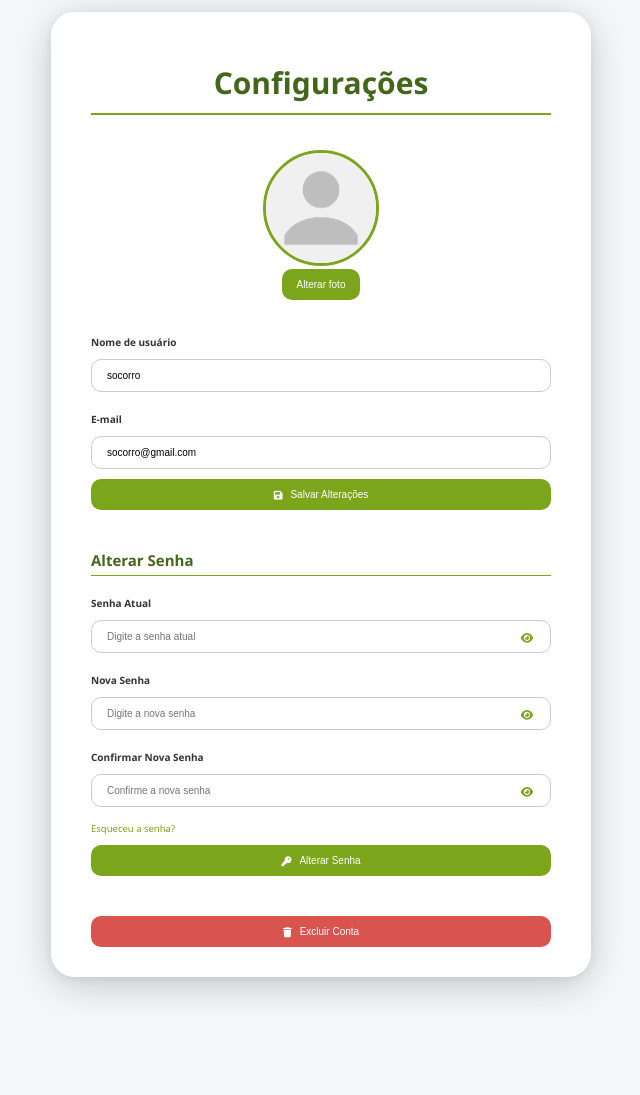
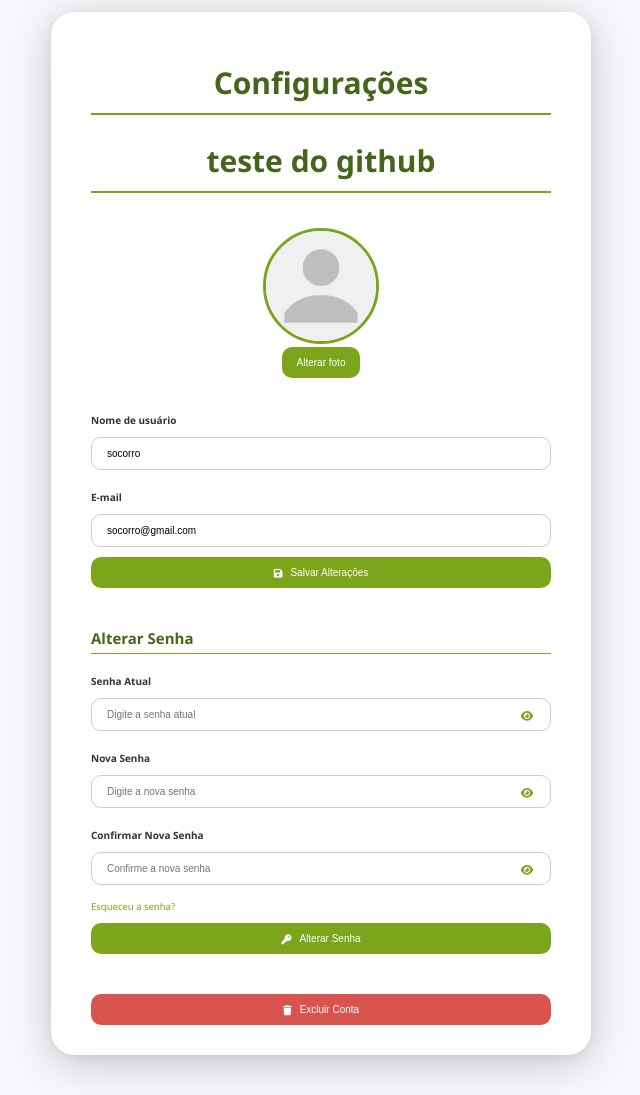
Before and after one commit to Layraleal/para-outro-computador, a Django app: page /conta/ in a window 1280 px wide. Shown: the part 112-1207 px from the top of the page, without its empty margins (319-959 px from the left). Before the commit the page ends 1110 px from the top, so only its background shows below. Run offline with Django 4.2, Linux system fonts and the light colour scheme; a user stored in the database is signed in; data comes from the database, SQL or seed files in the repository; some libraries are stand-ins or nearby versions.

Commit message:
teste para saber se o github esta funcionando

```diff
--- a/Recompor/usuarios/templates/usuarios/conta.html
+++ b/Recompor/usuarios/templates/usuarios/conta.html
@@ -20,6 +20,7 @@
     <div class="painel-central">
         <div class="painel-conteudo" style="width:100%;">
             <h1>Configurações</h1>
+            <h1>teste do github</h1>
             <!-- Informações do Perfil -->
             <div class="profile-info">
                 <form method="post" action="{% url 'usuarios:editar_perfil' %}">
```
